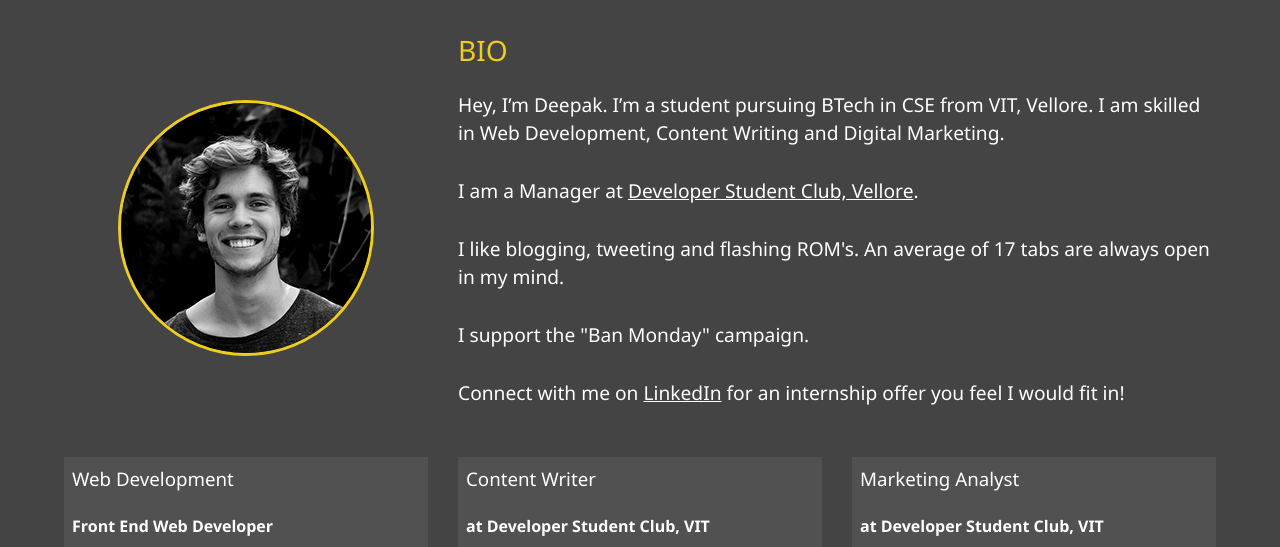
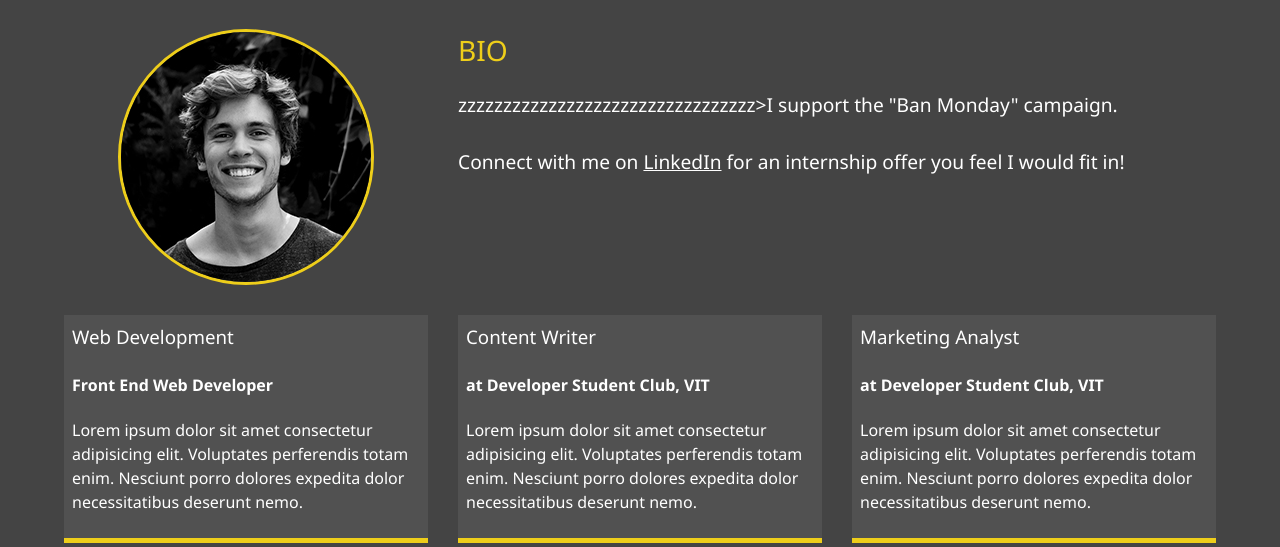
Before and after one commit to akshitv2/ASDF44.github.io, a website: page Dist/about.html in a window 1280 px wide. Shown: the part 253-800 px from the top of the page. Drawn offline with Linux system fonts and the light colour scheme.

Commit message:
Update about.html

```diff
--- a/Dist/about.html
+++ b/Dist/about.html
@@ -61,11 +61,7 @@
 
             <div class="bio">
                 <h3 class="text-secondary">BIO</h3>
-                <p style="font-size: 1.2rem">Hey, I’m Deepak. I’m a student pursuing BTech in CSE from VIT, Vellore. I am skilled in Web Development, Content Writing and Digital Marketing.
-
-<br><br>I am a Manager at <span onclick="window.open('https://dscvit.com/', '_blank');" style="text-decoration: underline">Developer Student Club, Vellore</span>.
-
-<br><br>I like blogging, tweeting and flashing ROM's. An average of 17 tabs are always open in my mind. <br><br>I support the "Ban Monday" campaign.
+                <p style="font-size: 1.2rem">zzzzzzzzzzzzzzzzzzzzzzzzzzzzzzzzz>I support the "Ban Monday" campaign.
 
 <br><br>Connect with me on <span onclick="window.open('https://www.linkedin.com/in/iamdn7/', '_blank');" style="text-decoration: underline">LinkedIn</span> for an internship offer you feel I would fit in!</p>
             </div>
```
